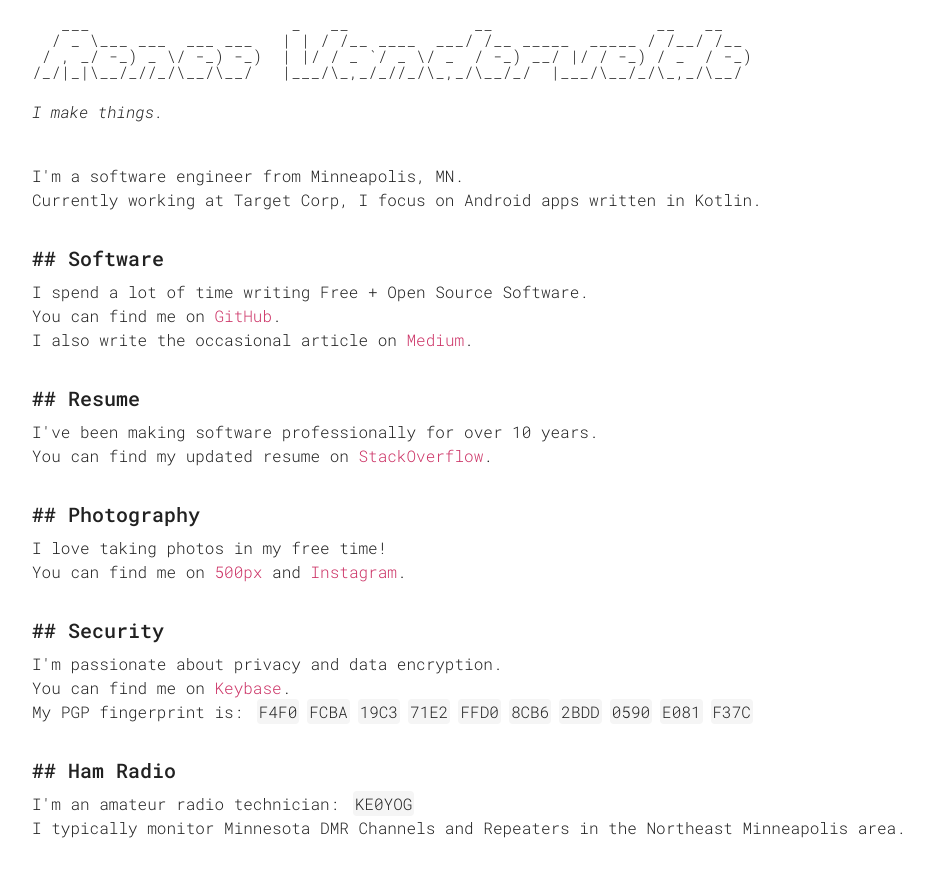
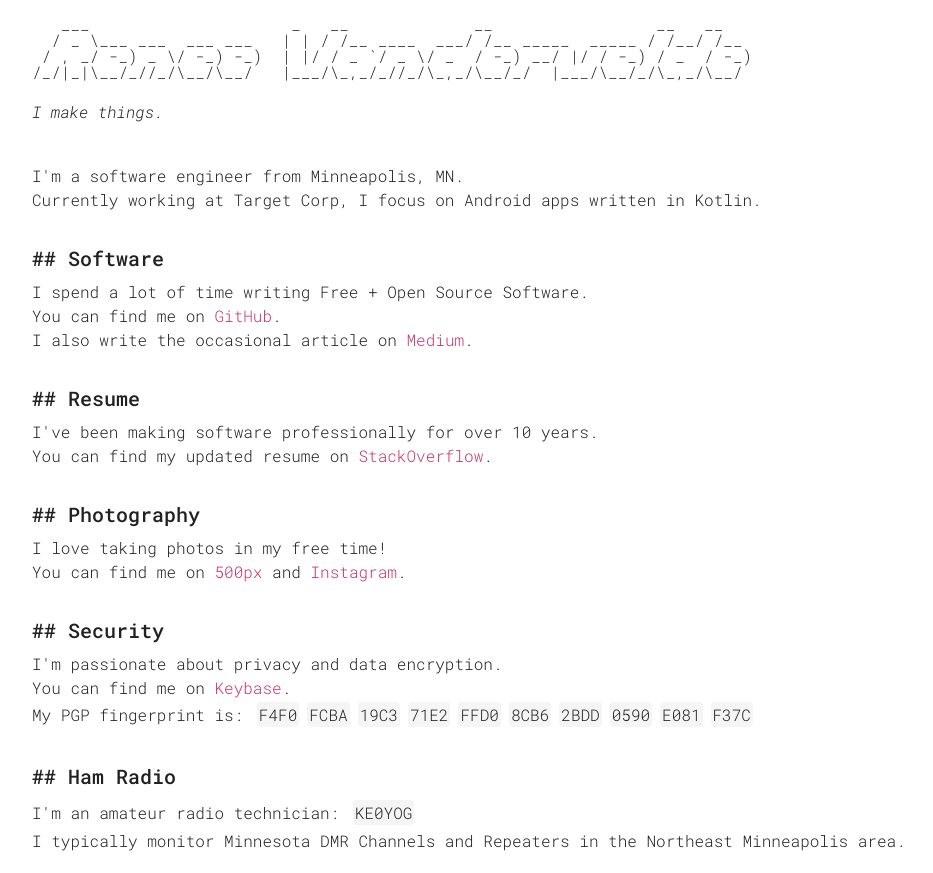
Before and after one commit to ReneeVandervelde/ReneeVandervelde, a plain HTML site: page index.html in a window 1280 px wide. Shown: the whole page, without its empty margins (0-933 px from the left). Drawn offline with Linux system fonts and the light colour scheme.

Commit message:
Fix span line height on wrapped lines

```diff
--- a/css/main-v4.0.css
+++ b/css/main-v4.0.css
@@ -34,12 +34,11 @@ section > h2::before {
     content: "## "
 }
 p > span {
-    /* border: 1px #FAFAFA solid; */
     background-color: #F5F5F5;
     border-radius: 4px;
     padding: 2px;
     white-space: unset;
     margin-left: .25rem;
     margin-right: .25rem;
-
+    line-height: 140%;
 }
```
